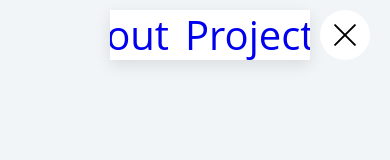
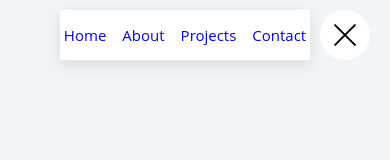
Before and after one commit to IsmoilAbdumajidov/menyu-1, a plain HTML site: page index.html in a window 390 px wide. Both pictures are taken after a click on the element 345 px from the left and 35 px from the top of the page. Drawn offline with Linux system fonts and the light colour scheme.

Commit message:
Update style.css

```diff
--- a/style.css
+++ b/style.css
@@ -142,12 +142,12 @@ a {
 @media screen  and (max-width:700px){
     .show-links{
         margin-right: 10px;
-        width: 200px;
+        width: 250px;
       }
       /* .links{
         height: 40px;
       } */
       .links li a{
-          font-size: 40px;
+          font-size: 15px;
       }
 }
```
